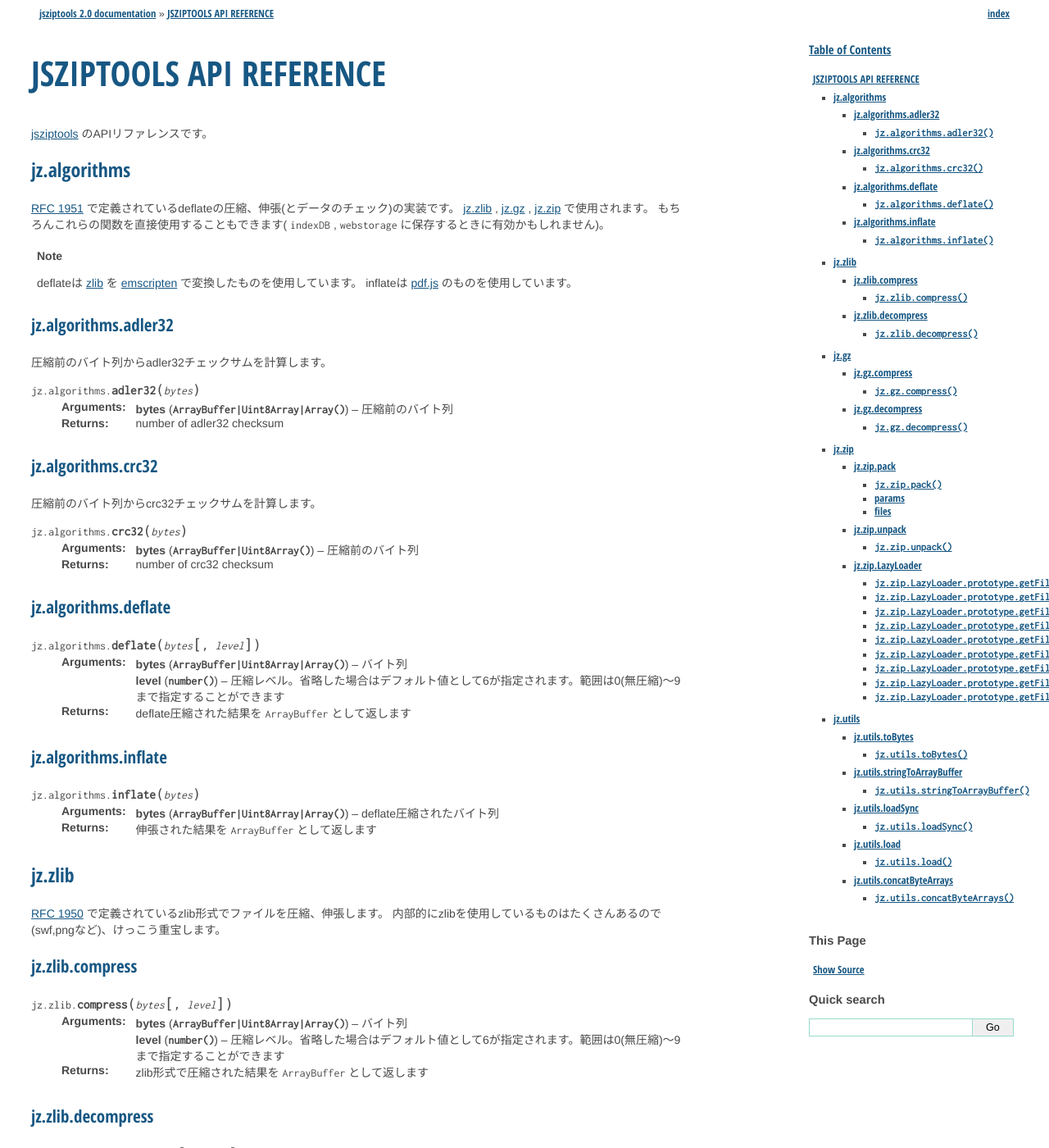
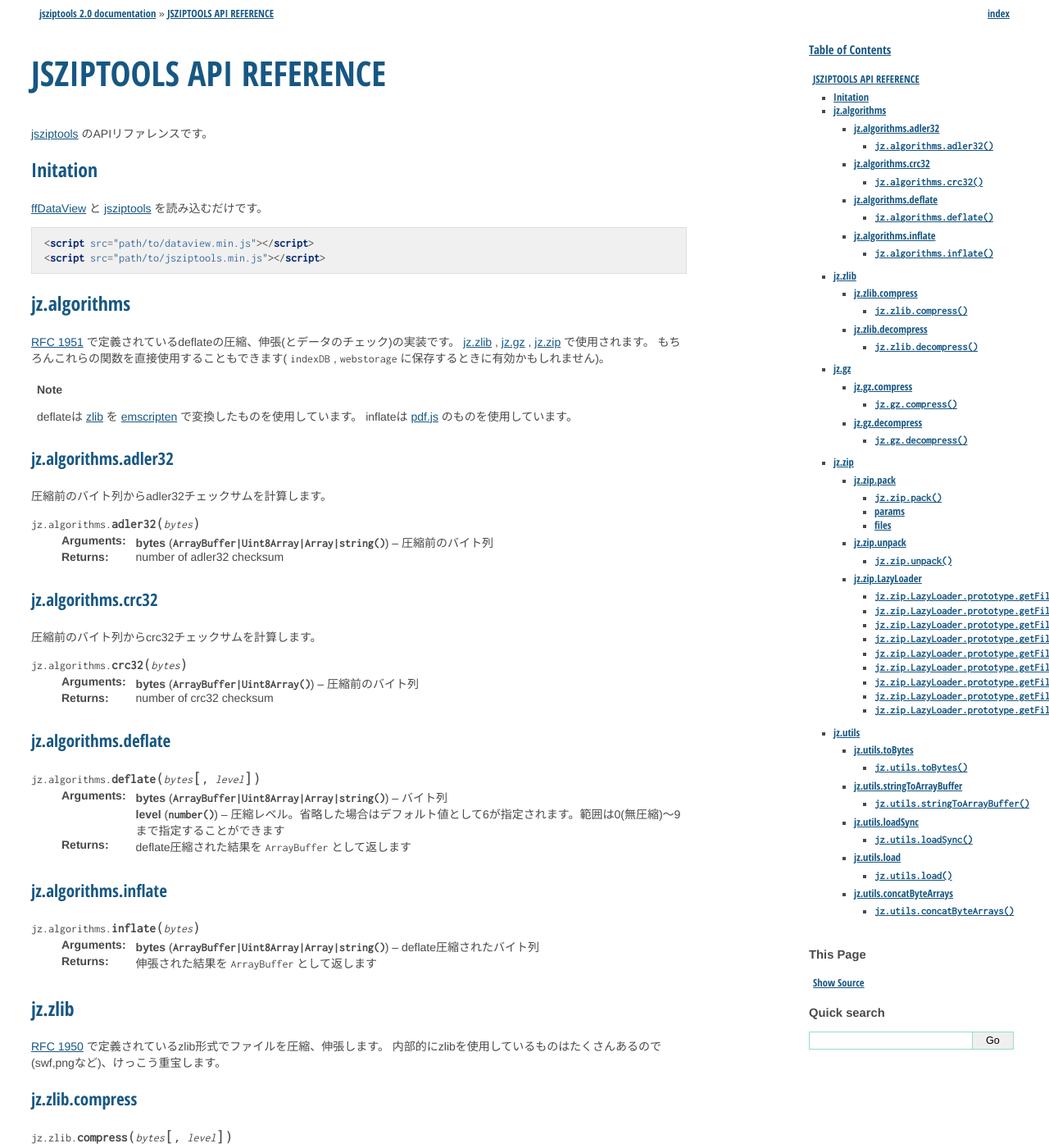
Before and after one commit to ukyo/jsziptools, a Sphinx documentation site: the page built from docs/index.rst, in a window 1280 px wide and 1400 px high. Shown: the whole window at 82% size. Built offline with Sphinx 7.4.7, drawn with Linux system fonts in a browser that asks for light colours; some of the changed text lies outside the part shown.

Commit message:
change docs

```diff
--- a/docs/index.rst
+++ b/docs/index.rst
@@ -7,6 +7,16 @@ JSZIPTOOLS API REFERENCE
 ========================
 
 `jsziptools <https://github.com/ukyo/jsziptools>`_ のAPIリファレンスです。
+
+Initation
+---------
+
+`ffDataView <https://github.com/ukyo/ffDataView>`_ と `jsziptools <https://github.com/ukyo/jsziptools>`_ を読み込むだけです。
+
+.. code-block:: html
+
+   <script src="path/to/dataview.min.js"></script>
+   <script src="path/to/jsziptools.min.js"></script>
 
 jz.algorithms
 -------------
@@ -28,7 +38,7 @@ jz.algorithms.adler32
 
 .. js:function:: jz.algorithms.adler32(bytes)
 
-   :param ArrayBuffer|Uint8Array|Array bytes: 圧縮前のバイト列
+   :param ArrayBuffer|Uint8Array|Array|string bytes: 圧縮前のバイト列
    :returns: number of adler32 checksum
 
 jz.algorithms.crc32
@@ -46,7 +56,7 @@ jz.algorithms.deflate
 
 .. js:function:: jz.algorithms.deflate(bytes[, level])
 
-   :param ArrayBuffer|Uint8Array|Array bytes: バイト列
+   :param ArrayBuffer|Uint8Array|Array|string bytes: バイト列
    :param number level: 圧縮レベル。省略した場合はデフォルト値として6が指定されます。範囲は0(無圧縮)〜9まで指定することができます
    :returns: deflate圧縮された結果を ``ArrayBuffer`` として返します
 
@@ -55,7 +65,7 @@ jz.algorithms.inflate
 
 .. js:function:: jz.algorithms.inflate(bytes)
 
-   :param ArrayBuffer|Uint8Array|Array bytes: deflate圧縮されたバイト列
+   :param ArrayBuffer|Uint8Array|Array|string bytes: deflate圧縮されたバイト列
    :returns: 伸張された結果を ``ArrayBuffer`` として返します
 
 jz.zlib
@@ -69,7 +79,7 @@ jz.zlib.compress
 
 .. js:function:: jz.zlib.compress(bytes[, level])
 
-   :param ArrayBuffer|Uint8Array|Array bytes: バイト列
+   :param ArrayBuffer|Uint8Array|Array|string bytes: バイト列
    :param number level: 圧縮レベル。省略した場合はデフォルト値として6が指定されます。範囲は0(無圧縮)〜9まで指定することができます
    :returns: zlib形式で圧縮された結果を ``ArrayBuffer`` として返します
 
@@ -78,7 +88,7 @@ jz.zlib.decompress
 
 .. js:function:: jz.zlib.decompress(bytes[, check])
 
-   :param ArrayBuffer|Uint8Array|Array bytes: バイト列
+   :param ArrayBuffer|Uint8Array|Array|string bytes: バイト列
    :param boolean check: trueが指定されている場合、adler32 checksumが正しいかチェックを行います。デフォルト値はfalseです
    :returns: 伸張された結果を ``ArrayBuffer`` として返します
 
@@ -101,7 +111,7 @@ jz.gz.compress
 
 .. js:function:: jz.gz.compress(bytes[, level])
 
-   :param ArrayBuffer|Uint8Array|Array bytes: バイト列
+   :param ArrayBuffer|Uint8Array|Array|string bytes: バイト列
    :param number level: 圧縮レベル。省略した場合はデフォルト値として6が指定されます。範囲は0(無圧縮)〜9まで指定することができます
    :returns: gzip形式で圧縮された結果を ``ArrayBuffer`` として返します
 
@@ -111,12 +121,14 @@ jz.gz.decompress
 
 .. js:function:: jz.gz.decompress(bytes[, check])
 
-   :param ArrayBuffer|Uint8Array|Array bytes: バイト列
+   :param ArrayBuffer|Uint8Array|Array|string bytes: バイト列
    :param boolean check: trueが指定されている場合、crc32 checksumが正しいかチェックを行います。デフォルト値はfalseです
    :returns: 伸張された結果を ``ArrayBuffer`` として返します
 
 jz.zip
 ------
+
+zip形式のファイルの圧縮、伸張を行います。
 
 jz.zip.pack
 ~~~~~~~~~~~
@@ -208,8 +220,8 @@ jz.zip.LazyLoader
 ~~~~~~~~~~~~~~~~~
 
 jz.zip.unpack_ ではいきなり全てを伸張せずに、
-遅延ロードするための jz.zip.LazyLoader_ クラスを提供します。
-safixにSyncがつくメソッドはworker内だけで有効になります。
+遅延ロード(でいいんだっけ?)するための jz.zip.LazyLoader_ クラスを提供します。
+suffixにSyncがつくメソッドはworker内だけで有効になります。
 
 .. js:function:: jz.zip.LazyLoader.prototype.getFileNames
 
@@ -227,9 +239,10 @@ safixにSyncがつくメソッドはworker内だけで有効になります。
    :param function callback: 処理が完了したときに呼ばれるコールバック関数。引数には処理結果が文字列として渡されます
 
 
-.. js:function:: jz.zip.LazyLoader.prototype.getFileAsBlob(filename)
+.. js:function:: jz.zip.LazyLoader.prototype.getFileAsBlob(filename[, contentType])
 
    :param string filename: フルパスのファイル名
+   :param string contentType: 省略した場合は自動で割り当てます
    :returns: 伸張されたファイルを ``Blob`` として返します
 
 .. js:function:: jz.zip.LazyLoader.prototype.getFileAsBinaryString(filename, callback)
@@ -294,7 +309,7 @@ jz.utils.toBytes
 
 .. js:function:: jz.utils.toBytes(buffer)
 
-   :param ArrayBuffer|Uint8Array|Array buffer:
+   :param ArrayBuffer|Uint8Array|Array|string buffer:
    :returns: Uint8Array
 
 jz.utils.stringToArrayBuffer
```
Also changed, not shown: other parts of docs/index.rst (+4 -2 lines), 8 other files.
